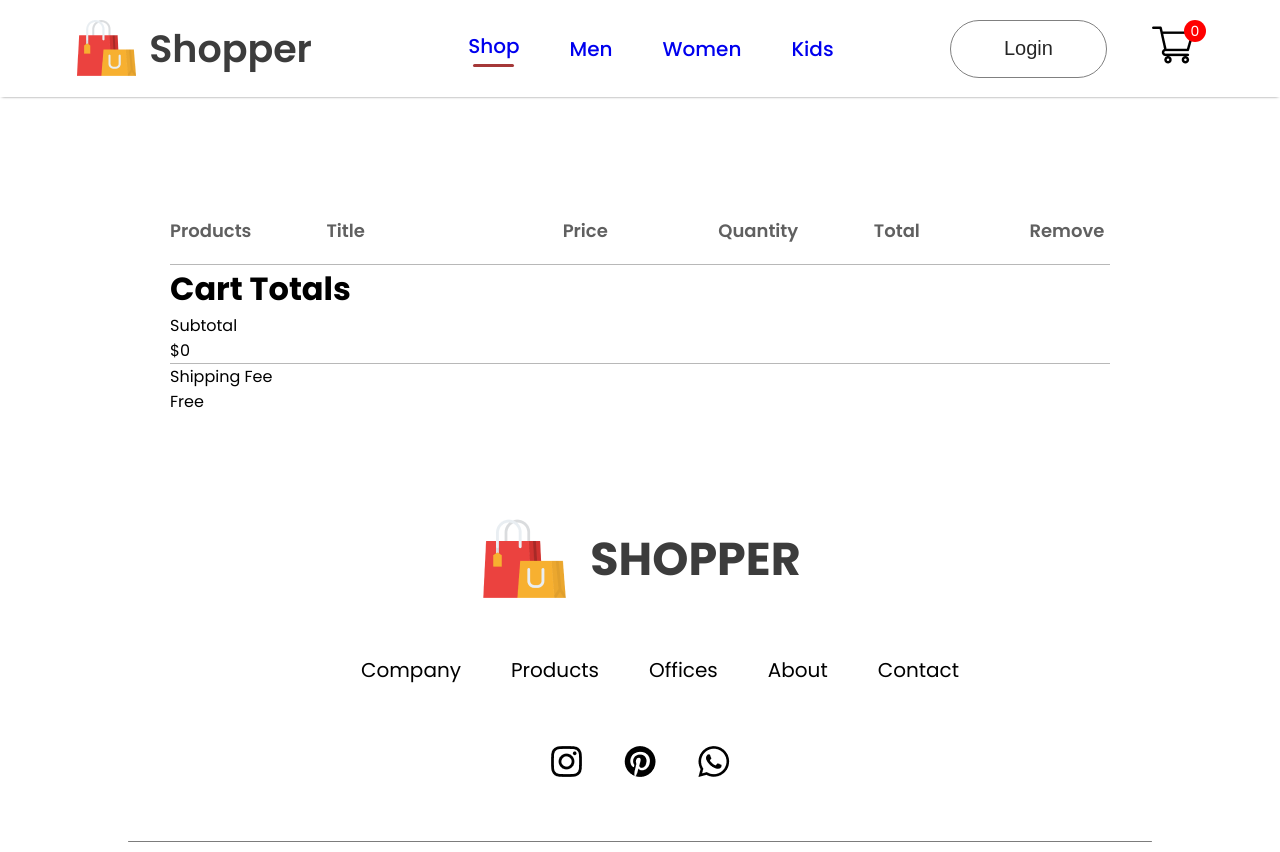
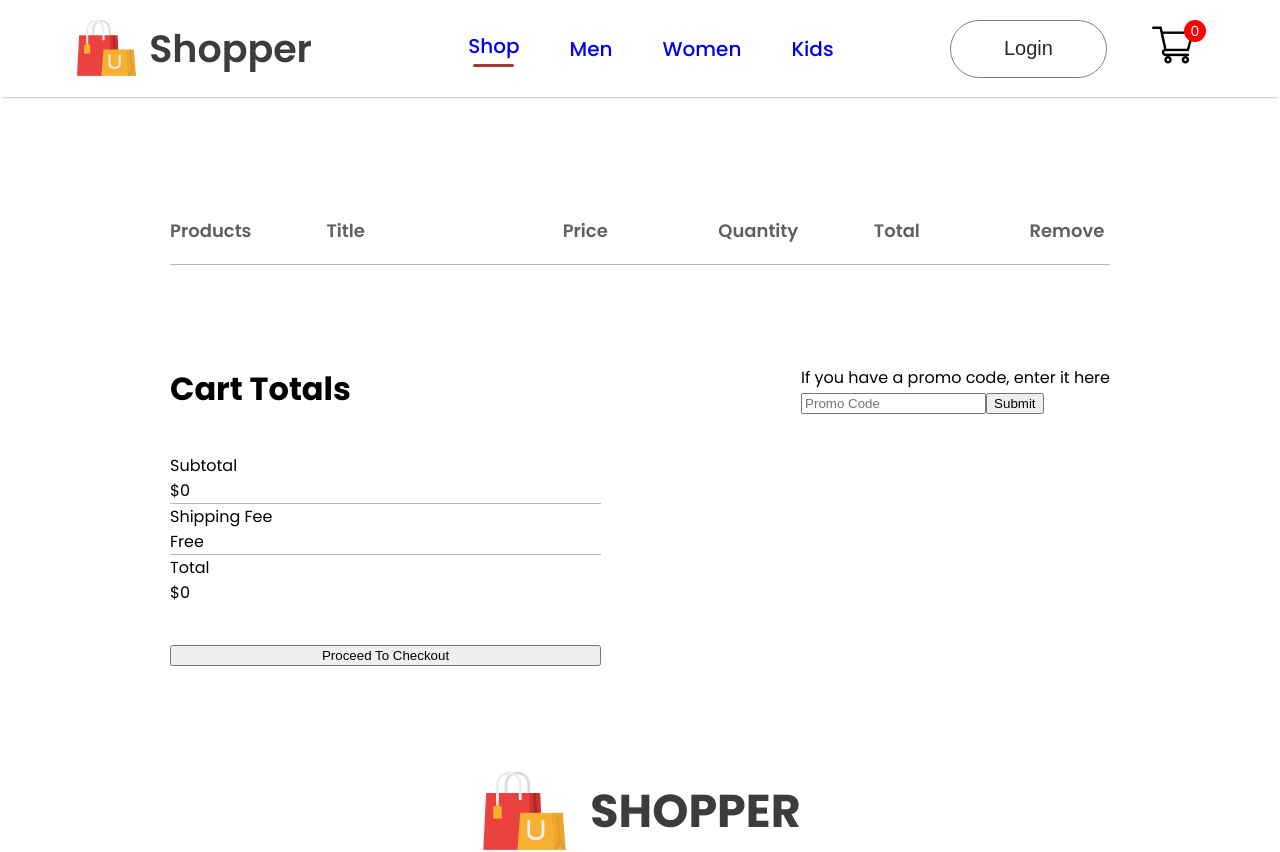
Before and after one commit to Amir-ofclAcnt/SHOPPER, a React (Create React App) app: page /cart in a window 1280 px wide. Shown: the top 852 px of the page. Built offline with nearby package versions, Linux system fonts and the light colour scheme.

Commit message:
styled CartItems Cart Totals

```diff
--- a/src/Components/CartItems/CartItems.css
+++ b/src/Components/CartItems/CartItems.css
@@ -36,3 +36,17 @@
     border: 2px solid rgb(220, 220, 220);
     background-color: white;
 }
+.cartitems-down{
+    display: flex;
+    margin: 100px 0;
+
+}
+.cartitems-total{
+    flex: 1;
+    display: flex;
+    flex-direction: column;
+    margin-right: 200px;
+    gap: 40px;
+
+
+}
--- a/src/Components/CartItems/CartItems.jsx
+++ b/src/Components/CartItems/CartItems.jsx
@@ -55,10 +55,25 @@
               <p>$0</p>
             </div>
             <hr />
+
             <div className="cartitems-total-item">
               <p>Shipping Fee</p>
               <p>Free</p>
             </div>
+            <hr />
+
+            <div className="cartitems-total-item">
+              <p>Total</p>
+              <p>${0}</p>
+            </div>
+          </div>
+          <button>Proceed To Checkout</button>
+        </div>
+        <div className="cartitems-promocode">
+          <p>If you have a promo code, enter it here</p>
+          <div className="cartitems-promobox">
+            <input type="text" placeholder="Promo Code" />
+            <button>Submit</button>
           </div>
         </div>
       </div>
```
